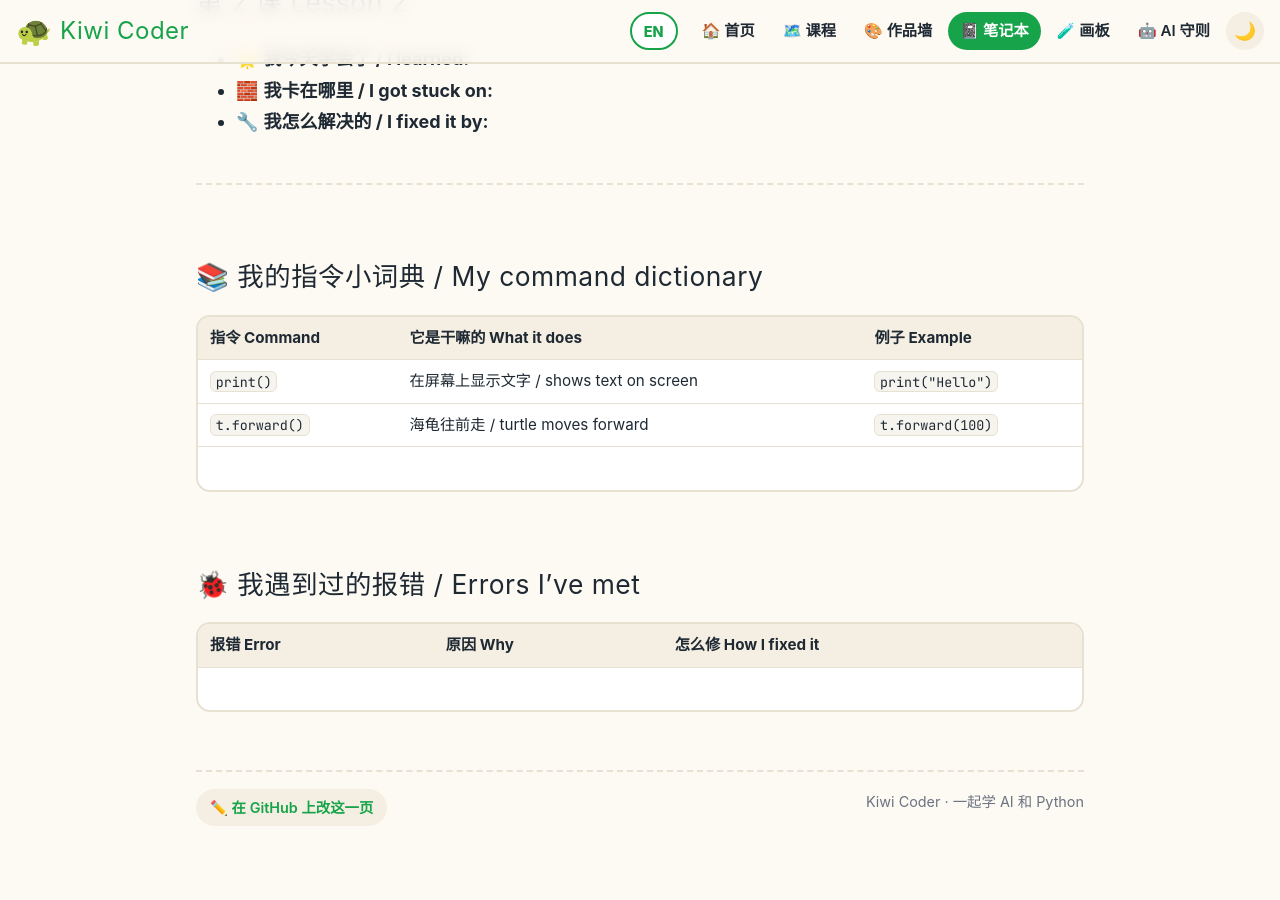
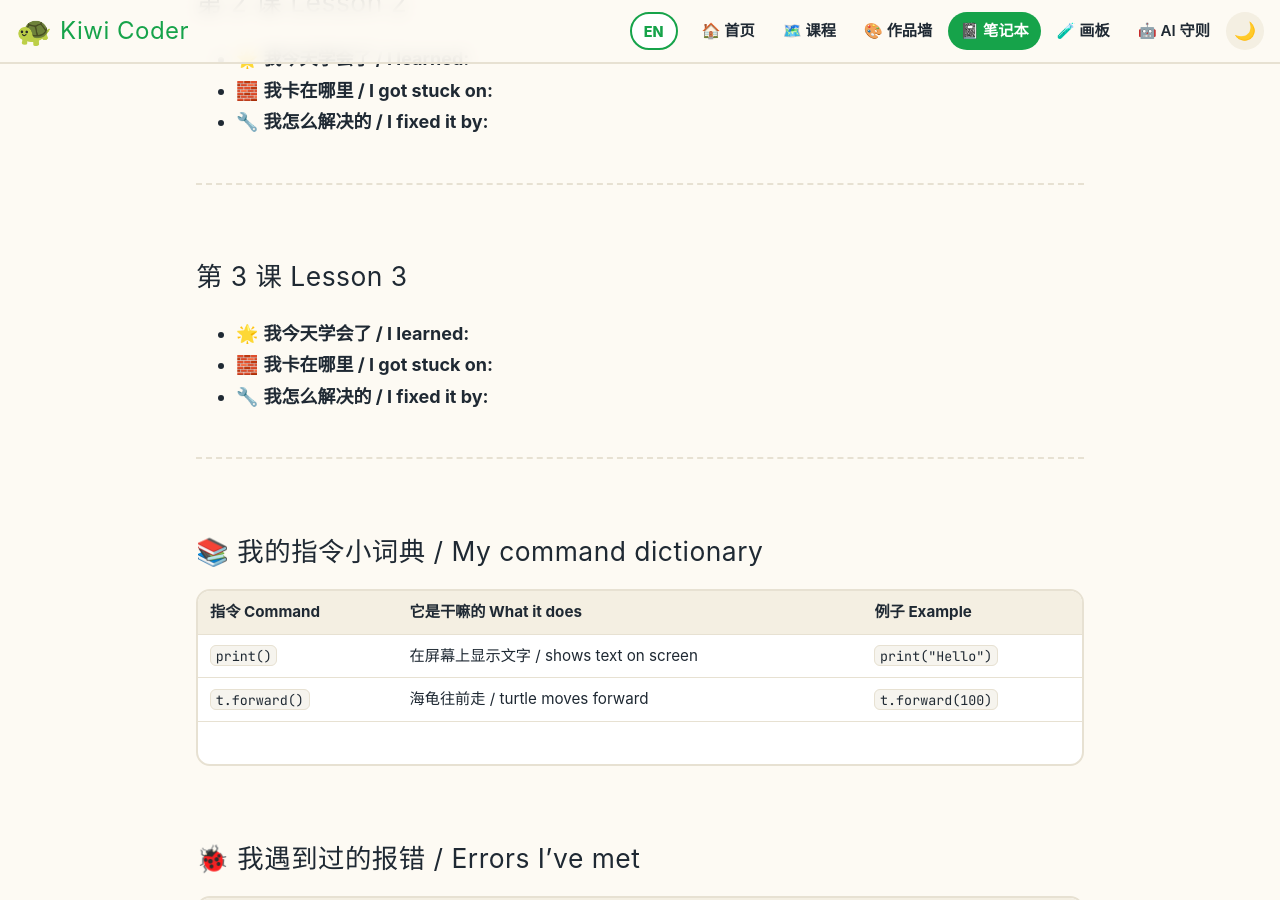
Before and after one commit to cp2phi/kiwi-coder, a Jekyll site: the page built from notebook.md, in a window 1280 px wide and 900 px high, scrolled down 839 px. Built offline with Jekyll 4.4.1, drawn with Linux system fonts in a browser that asks for light colours; some web fonts are replaced; before the commit the page ends 1705 px from its top, so only the background shows below that.

Commit message:
Update notebook.md

```diff
--- a/notebook.md
+++ b/notebook.md
@@ -32,6 +32,15 @@ title_en: Engineer's Notebook
 - 🧱 **我卡在哪里 / I got stuck on:**
 - 🔧 **我怎么解决的 / I fixed it by:**
 
+
+---
+
+## 第 3 课 Lesson 3
+
+- 🌟 **我今天学会了 / I learned:**
+- 🧱 **我卡在哪里 / I got stuck on:**
+- 🔧 **我怎么解决的 / I fixed it by:**
+
 ---
 
 ## 📚 我的指令小词典 / My command dictionary
```
